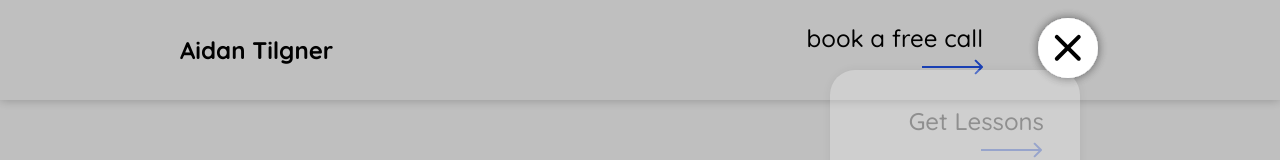
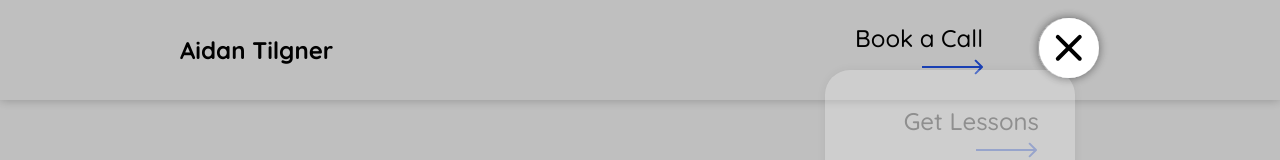
Before and after one commit to AidanTilgner/portfolio, a React (Create React App) app: page / in a window 1280 px wide. Both pictures are taken after a click on the element 1068 px from the left and 48 px from the top of the page. Shown: the top 160 px of the page. Built offline with nearby package versions, Linux system fonts and the light colour scheme.

Commit message:
big fix
Signed-off-by: Aidan Tilgner <aidantilgner02@gmail.com>

```diff
--- a/src/components/CallToAction/CallToAction.jsx
+++ b/src/components/CallToAction/CallToAction.jsx
@@ -12,7 +12,10 @@ function CallToAction({ text, link }) {
     }
 
     return (
-        <a href={link ? link : '#'} target="_blank" className="cta" rel="noopener noreferrer">
+        <a className="cta" onClick={e => {
+            e.preventDefault()
+            window.open(link)
+        }}>
             <p className="cta__text">{text}</p>
             <div className="cta__arrow">
                 <svg width="61" height="16" viewBox="0 0 61 16" fill="none" xmlns="http://www.w3.org/2000/svg">
--- a/src/components/MenuIcon/MenuIcon.jsx
+++ b/src/components/MenuIcon/MenuIcon.jsx
@@ -61,19 +61,31 @@ function Menu() {
                 />
                 <div className="menu__menu">
                     <CallToAction text="Get Lessons" link="https://www.wyzant.com/Tutors/DevelopmentWithAidan"/>
-                    <CallToAction text="Book a Call" link="https://calendly.com/vvibrant/15min"/>
+                    <CallToAction text="Book a Call" link="https://calendly.com/vvibrant/client-call"/>
                     <CallToAction text="Read my Blog" link="https://aidan-tilgner.medium.com/"/>
                     <div className="menu__social-icons">
-                        <a href="https://www.linkedin.com/in/aidan-tilgner-0a4a31157/" target="_blank" rel="noopener noreferrer" className="menu__social-link">
+                        <a className="menu__social-link" onClick={e => {
+                            e.preventDefault()
+                            window.open('https://www.linkedin.com/in/aidan-tilgner-0a4a31157/')
+                        }}>
                             <img src={LinkedIn} alt="linkedin account" className="menu__social-icon" />
                         </a>
-                        <a href="https://github.com/AidanTilgner/" target="_blank" rel="noopener noreferrer" className="menu__social-link">
+                        <a className="menu__social-link" onClick={e => {
+                            e.preventDefault()
+                            window.open("https://github.com/AidanTilgner/")
+                        }}>
                             <img src={Github} alt="github account" className="menu__social-icon" />
                         </a>
-                        <a href="https://www.pinterest.com/aidan6721/_saved/" target="_blank" rel="noopener noreferrer" className="menu__social-link">
+                        <a className="menu__social-link" onClick={e => {
+                            e.preventDefault()
+                            window.open("https://www.pinterest.com/aidan6721/_saved/")
+                        }}>
                             <img src={Pinterest} alt="pinterest account" className="menu__social-icon" />
                         </a>
-                        <a href="https://www.youtube.com/channel/UCKv_EugPMoiue4fGvgKy70A" target="_blank" rel="noopener noreferrer" className="menu__social-link">
+                        <a className="menu__social-link" onClick={e => {
+                            e.preventDefault()
+                            window.open("https://www.youtube.com/channel/UCKv_EugPMoiue4fGvgKy70A")
+                        }}>
                             <img src={Youtube} alt="youtube channel" className="menu__social-icon" />
                         </a>
                     </div>
--- a/src/components/MenuIcon/MenuIcon.scss
+++ b/src/components/MenuIcon/MenuIcon.scss
@@ -116,7 +116,7 @@
         }
 
         @include desktop{
-            right: 171px;
+            right: 170px;
         }
 
         @keyframes close-in{
@@ -187,7 +187,7 @@
         }
 
         @include desktop{
-            right: 200px;
+            right: 205px;
         }
     }
 
@@ -211,6 +211,36 @@
             @include tablet{
                 margin: 16px 16px;
             }
+
+            &:hover{
+                @keyframes icon-zoom-in {
+                    from{
+                        transform: scale(1);
+                    }
+                    to{
+                        transform: scale(1.1);
+                    }
+                }
+                animation-name: icon-zoom-in;
+                animation-duration: .2s;
+                animation-fill-mode: forwards;
+                animation-timing-function: ease-in;
+            }
+
+            &:not(hover){
+                @keyframes icon-zoom-out {
+                    from{
+                        transform: scale(1.1);
+                    }
+                    to{
+                        transform: scale(1);
+                    }
+                }
+                animation-name: icon-zoom-out;
+                animation-duration: .2s;
+                animation-fill-mode: forwards;
+                animation-timing-function: ease-in;
+            }
         }
 
         &-link{
--- a/src/components/Navbar/Navbar.jsx
+++ b/src/components/Navbar/Navbar.jsx
@@ -14,7 +14,7 @@ function Navbar() {
             <h2 className="navbar__title">Aidan Tilgner</h2>
             <div className="navbar__options">
                 <span className="navbar__cta">
-                    <CallToAction text="book a free call" link="https://calendly.com/vvibrant/15min"/>
+                    <CallToAction text="Book a Call" link="https://calendly.com/vvibrant/client-call"/>
                 </span>
                 <Menu/>
             </div>
```
